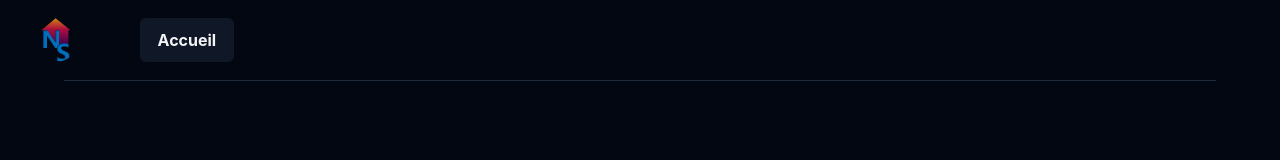
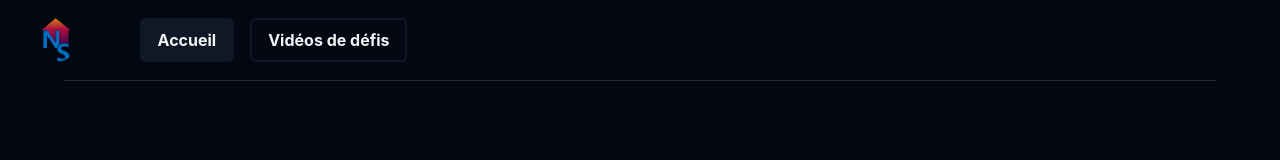
Before and after one commit to niveau-superieur/site-web, a Vue app: page /#/ in a window 1280 px wide. Shown: the top 160 px of the page. Built offline with nearby package versions, Linux system fonts and the light colour scheme.

Commit message:
feat: création de la page des vidéos, ajout de la page dans la navbar, création d'un second fichier data pour les vidéos diverses

```diff
--- a/src/components/NavigationBarComponent.vue
+++ b/src/components/NavigationBarComponent.vue
@@ -12,7 +12,23 @@ type NavigationItem = {
 // PLAIN VARS
 const route = useRoute()
 const router = useRouter()
-const navigation: NavigationItem[] = [{ name: 'Accueil', href: '/' }]
+const navigation: NavigationItem[] = [
+  { name: 'Accueil', href: '/' },
+  {
+    name: 'Vidéos de défis',
+    href: '/videos',
+    submenu: [
+      {
+        name: 'Vidéos de défis',
+        href: '/videos/defis',
+      },
+      {
+        name: 'Vidéos diverses',
+        href: '/videos/divers',
+      },
+    ],
+  },
+]
 
 // REACTIVE VARS
 const openMenu = ref<string | null>(null)
--- a/src/data/videos.ts
+++ b/src/data/videosDefis.ts
@@ -1,6 +1,6 @@
 import type { Video } from '@/types/video'
 
-export const videos: Video[] = [
+export const videosDefis: Video[] = [
   {
     title: 'Géocaching - Les 300 trésors de Rennes',
     youtubeId: 'B8GBceW5Mr8',
--- /dev/null
+++ b/src/data/videosDivers.ts
@@ -0,0 +1,10 @@
+import type { Video } from '@/types/video'
+
+export const videosDivers: Video[] = [
+  {
+    title: 'Les 1 an de la chaîne !',
+    youtubeId: '0mZP6O2cWAA',
+    description:
+      'Petite vidéo pour fêter les 1 an de la chaîne et remercier ceux qui la suivent.\nMerci à vous !',
+  },
+]
--- a/src/router/index.ts
+++ b/src/router/index.ts
@@ -1,4 +1,5 @@
 import HomeView from '@/views/HomeView.vue'
+import VideoView from '@/views/VideoView.vue'
 import { createRouter, createWebHashHistory } from 'vue-router'
 
 const router = createRouter({
@@ -9,6 +10,15 @@ const router = createRouter({
       name: 'home',
       component: HomeView,
     },
+    {
+      path: '/videos',
+      redirect: '/videos/defis',
+    },
+    {
+      path: '/videos/:type',
+      name: 'videos',
+      component: VideoView,
+    },
   ],
 })
 
--- a/src/views/HomeView.vue
+++ b/src/views/HomeView.vue
@@ -2,7 +2,7 @@
 import ProgressBarComponent from '@/components/ProgressBarComponent.vue'
 import TitleComponent from '@/components/TitleComponent.vue'
 import VideoComponent from '@/components/VideoComponent.vue'
-import { videos } from '@/data/videos'
+import { videosDefis } from '@/data/videosDefis'
 import type { Video } from '@/types/video'
 
 // PLAIN VARS
@@ -12,7 +12,7 @@ const nextVideoProgress = [
   { label: 'Tournage', progress: 0 },
   { label: 'Montage', progress: 0 },
 ]
-const lastVideo: Video = videos[0]!
+const lastVideo: Video = videosDefis[0]!
 </script>
 
 <template>
--- /dev/null
+++ b/src/views/VideoView.vue
@@ -0,0 +1,23 @@
+<script setup lang="ts">
+import VideoComponent from '@/components/VideoComponent.vue'
+import { videosDefis } from '@/data/videosDefis'
+import { videosDivers } from '@/data/videosDivers'
+import { computed } from 'vue'
+import { useRoute } from 'vue-router'
+
+const route = useRoute()
+
+const videos = computed(() => {
+  return route.params.type === 'divers' ? videosDivers : videosDefis
+})
+</script>
+
+<template>
+  <VideoComponent
+    v-for="(video, index) in videos"
+    :key="video.youtubeId"
+    :reverse="index % 2 === 1"
+    :video="video"
+    class="mt-4"
+  />
+</template>
```
